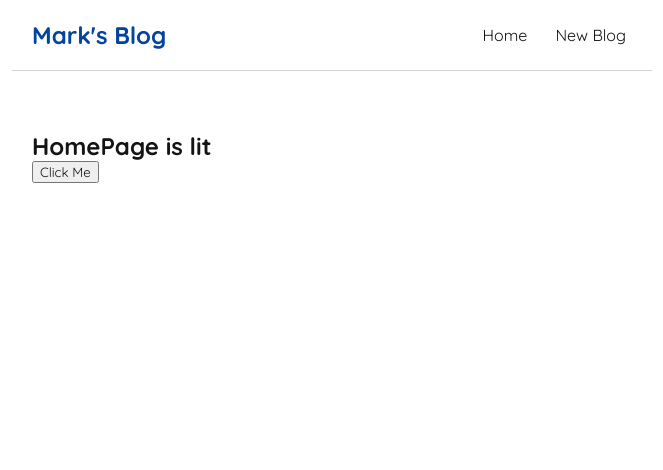
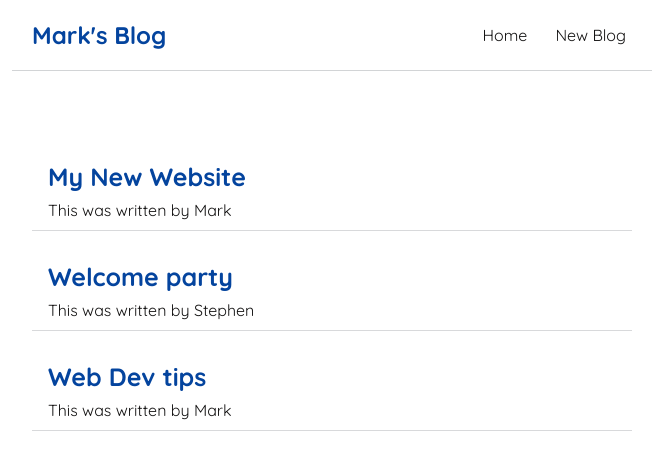
Before and after one commit to Mikwuegbu/Mark_Blog, a React (Create React App) app: page / in a window 1280 px wide. Shown: the top 470 px of the page, without its empty margins (308-971 px from the left). Built offline with nearby package versions, Linux system fonts and the light colour scheme.

Commit message:
Debugged BlogList component

```diff
--- /dev/null
+++ b/src/BlogList.jsx
@@ -0,0 +1,18 @@
+function BlogList(props) {
+
+    const blog = props.blogs;
+
+    return (
+        <div className="blog-lists">
+            {blog.map(blogs => (
+                <div className="blog-preview">
+                    <h2>{blogs.title} </h2>
+                    <p>This was written by {blogs.author}</p>
+                </div>
+            ))
+            }
+        </div>
+    )
+}
+
+export default BlogList
--- a/src/Home.jsx
+++ b/src/Home.jsx
@@ -1,17 +1,19 @@
 import React from 'react'
+import { useState } from "react";
+import BlogList from './BlogList';
 
 const Home = () => {
 
-    const handleClick = () => {
-        alert('Hello NInjas');
-    }
+    const [blogs, setBlog] = useState([
+        { title: 'My New Website', body: 'lorem ipsum...', author: 'Mark', id: 1 },
+        { title: 'Welcome party', body: 'lorem ipsum...', author: 'Stephen', id: 2 },
+        { title: 'Web Dev tips', body: 'lorem ipsum...', author: 'Mark', id: 3 }
+    ])
 
     return (
-        <div className="home">
-            <h2>HomePage is lit</h2>
-            <button onClick={handleClick}>Click Me</button>
+        < div className="home" >
+            <BlogList blogs={blogs} />
         </div>
-    )
+    );
 }
-
 export default Home
--- a/src/index.css
+++ b/src/index.css
@@ -41,3 +41,20 @@
   margin: 40px auto;
   padding: 20px;
 }
+
+/* blog preview / List */
+.blog-preview {
+  padding: 10px 16px;
+  margin: 20px 0;
+  border-bottom: 1px solid #8a8d9354;
+}
+
+.blog-preview:hover {
+  box-shadow: 2px 5px 5px rgba(0, 0, 0, 0.156);
+}
+
+.blog-preview h2 {
+  font-size: 25px;
+  color: #04449e;
+  margin-bottom: 8px;
+}
```
